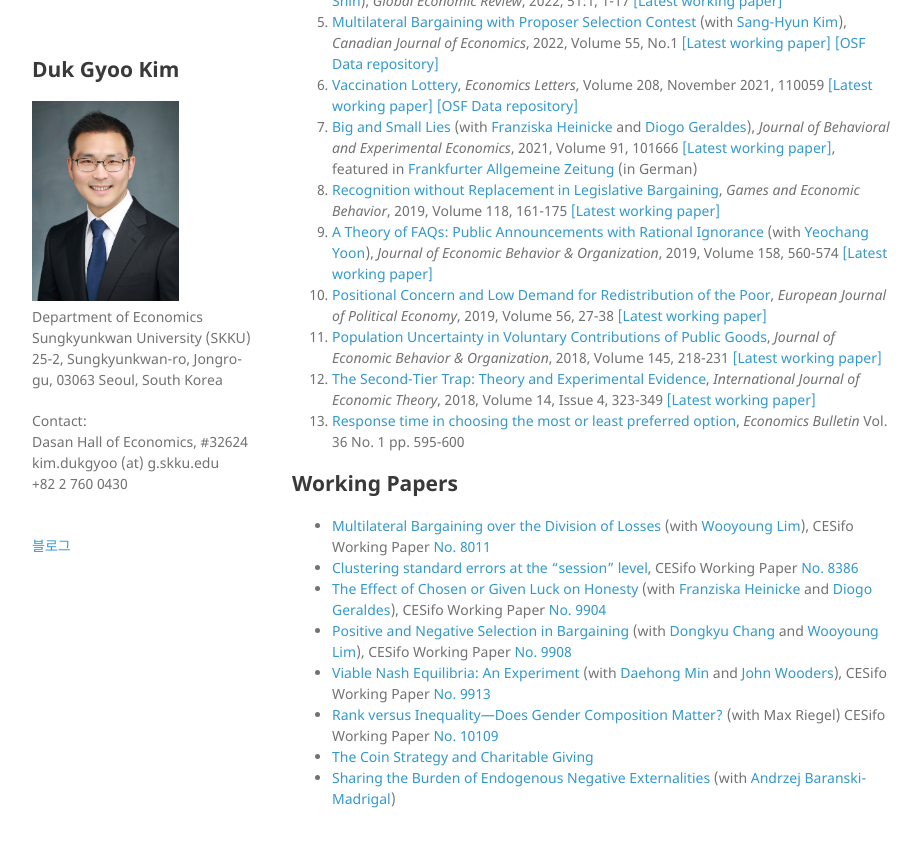
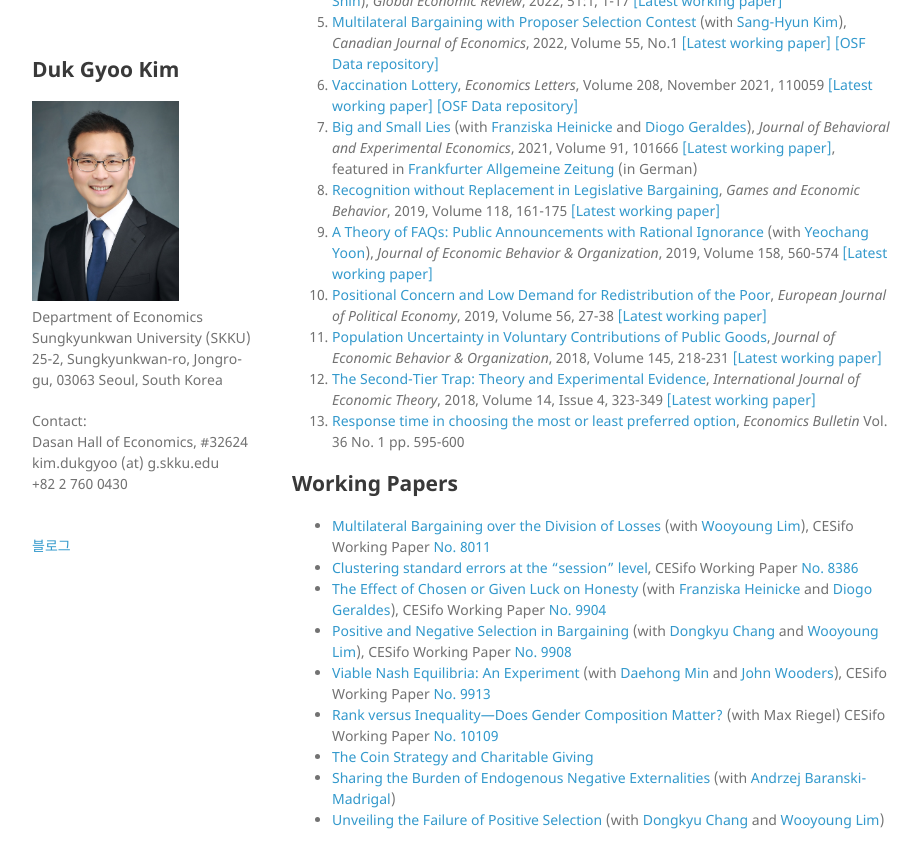
Before and after one commit to kimdukgyoo/kimdukgyoo.github.io, a Jekyll site: the page built from index.md, in a window 1280 px wide and 900 px high, scrolled down 526 px. Shown: the top 868 px of the window, without its empty margins (178-1099 px from the left). Built offline with Jekyll 4.4.1, drawn with Linux system fonts in a browser that asks for light colours; our own code applies the rules of GitHub Pages for plain Markdown files.

Commit message:
Update index.md

```diff
--- a/index.md
+++ b/index.md
@@ -42,6 +42,7 @@ Volume 55, No.1 <a href="https://kimdukgyoo.github.io/PDFfiles/MBContest.pdf" ta
 * <a href="https://kimdukgyoo.github.io/PDFfiles/Rank_vs_Inequality.pdf" target="_blank">Rank versus Inequality---Does Gender Composition Matter?</a> (with Max Riegel) CESifo Working Paper <a href="https://www.cesifo.org/DocDL/cesifo1_wp10109.pdf" target="_blank">No. 10109</a>
 * <a href="https://kimdukgyoo.github.io/PDFfiles/CoinStrategyandCharitableGiving.pdf" target="_blank"> The Coin Strategy and Charitable Giving</a>
 * <a href="https://kimdukgyoo.github.io/PDFfiles/SharingNegative.pdf" target="_blank">Sharing the Burden of Endogenous Negative Externalities</a> (with <a href="http://www.abarmad.com/" target="_blank">Andrzej Baranski-Madrigal</a>)
+* <a href="https://kimdukgyoo.github.io/PDFfiles/positiveselection.pdf" target="_blank">Unveiling the Failure of Positive Selection</a> (with <a href="https://sites.google.com/site/dongkyuchang/" target="_blank">Dongkyu Chang</a> and <a href="http://wooyoung.people.ust.hk/" target="_blank">Wooyoung Lim</a>)
 
 <!--
 ## Work in progress
```
